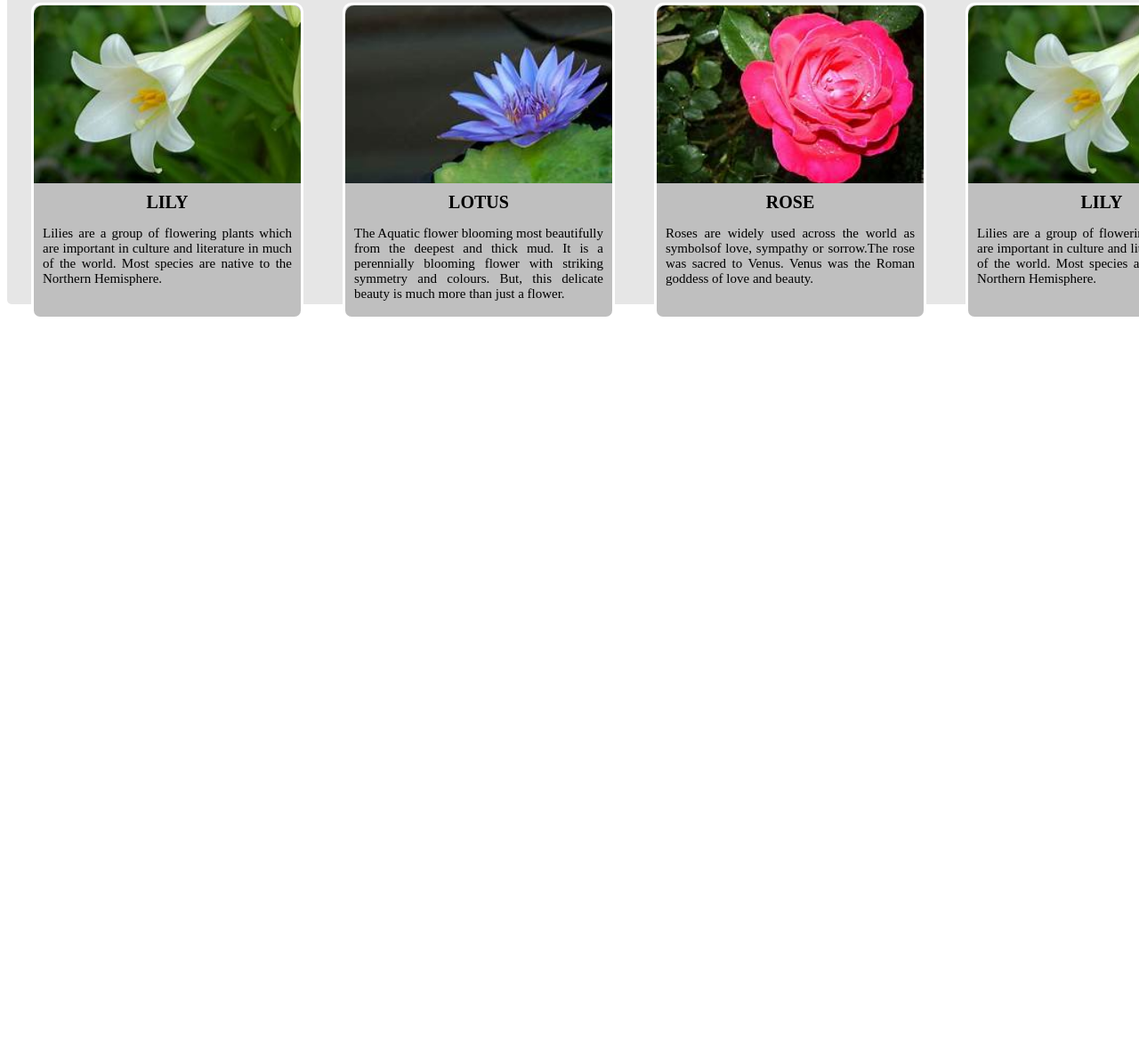
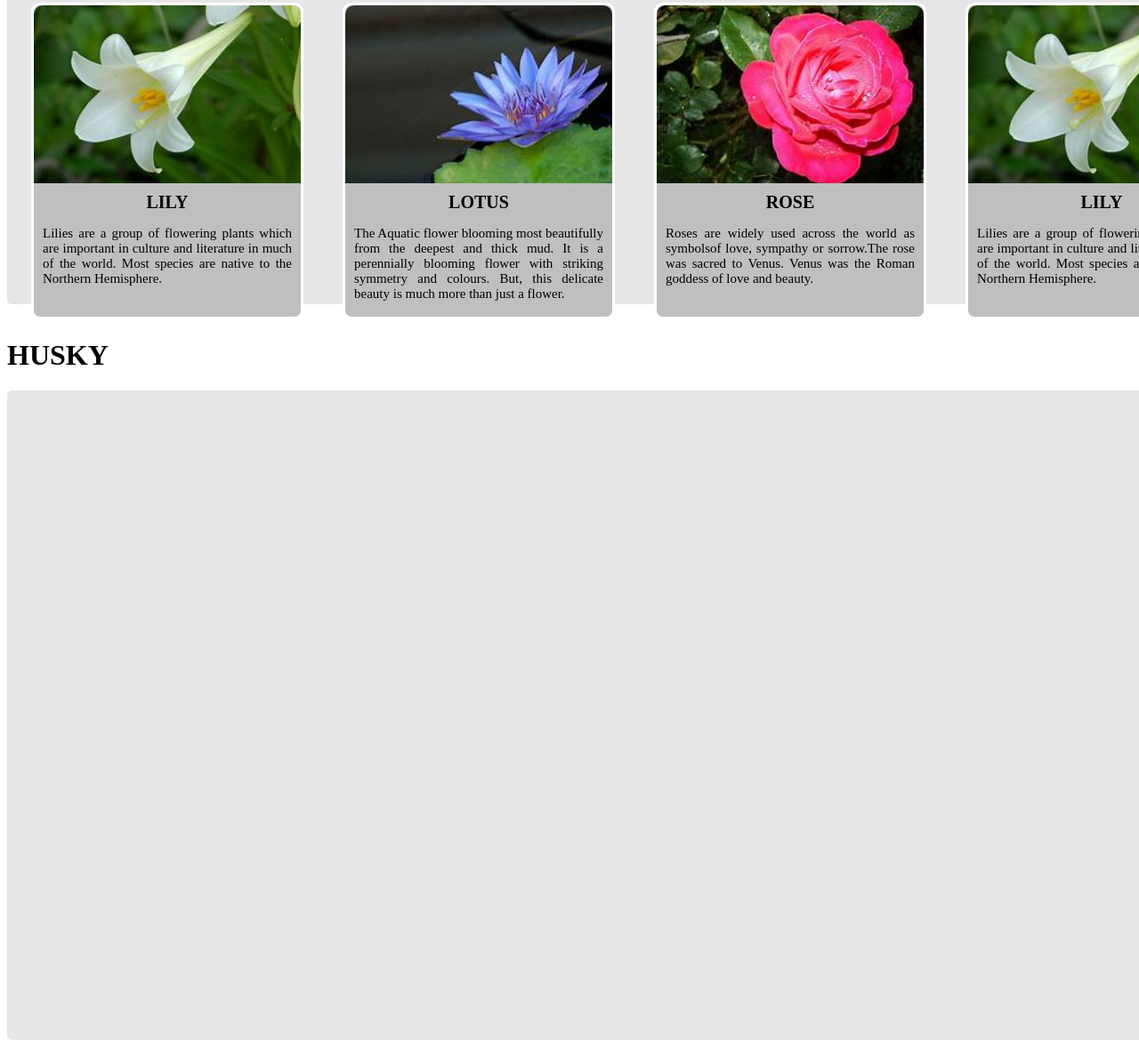
Before and after one commit to Gayatripatil1908/event-ticket, a plain HTML site: page pages/navbar.html in a window 1280 px wide. Shown: the part 487-1664 px from the top of the page at 89% size. Before the commit the page ends 846 px from the top, so only its background shows below. Drawn offline with Linux system fonts and the light colour scheme.

Commit message:
new heading added

```diff
--- a/pages/navbar.html
+++ b/pages/navbar.html
@@ -121,6 +121,10 @@
                 Lilies are a group of flowering plants which are important in culture and literature in much of the world. Most species are native to the Northern Hemisphere.
             </p>
         </div>
+    </div><br>
+    <h1 class="name">HUSKY</h1>
+    <div class="container">
+
     </div>
 </body>
 </html>
```
